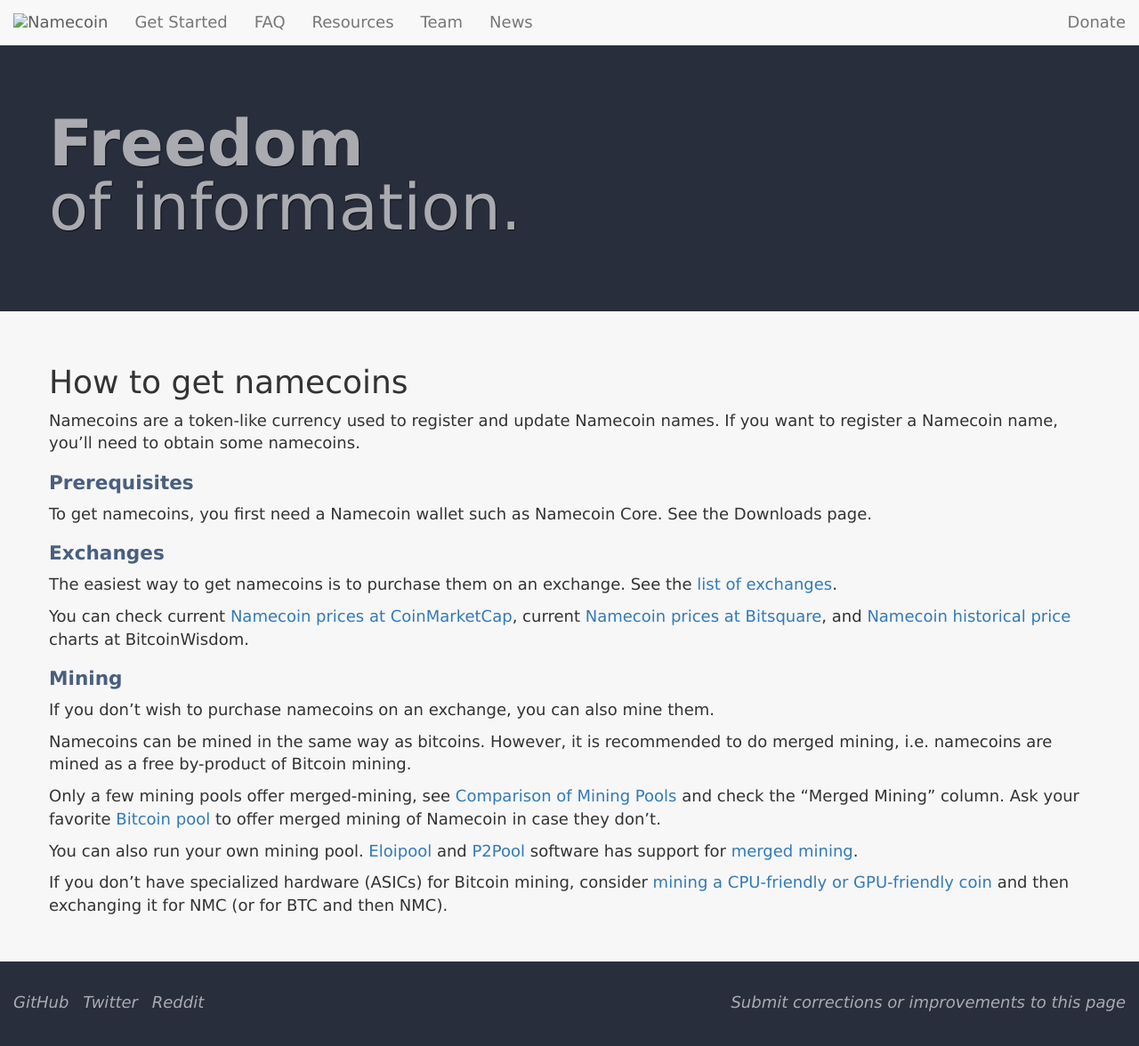
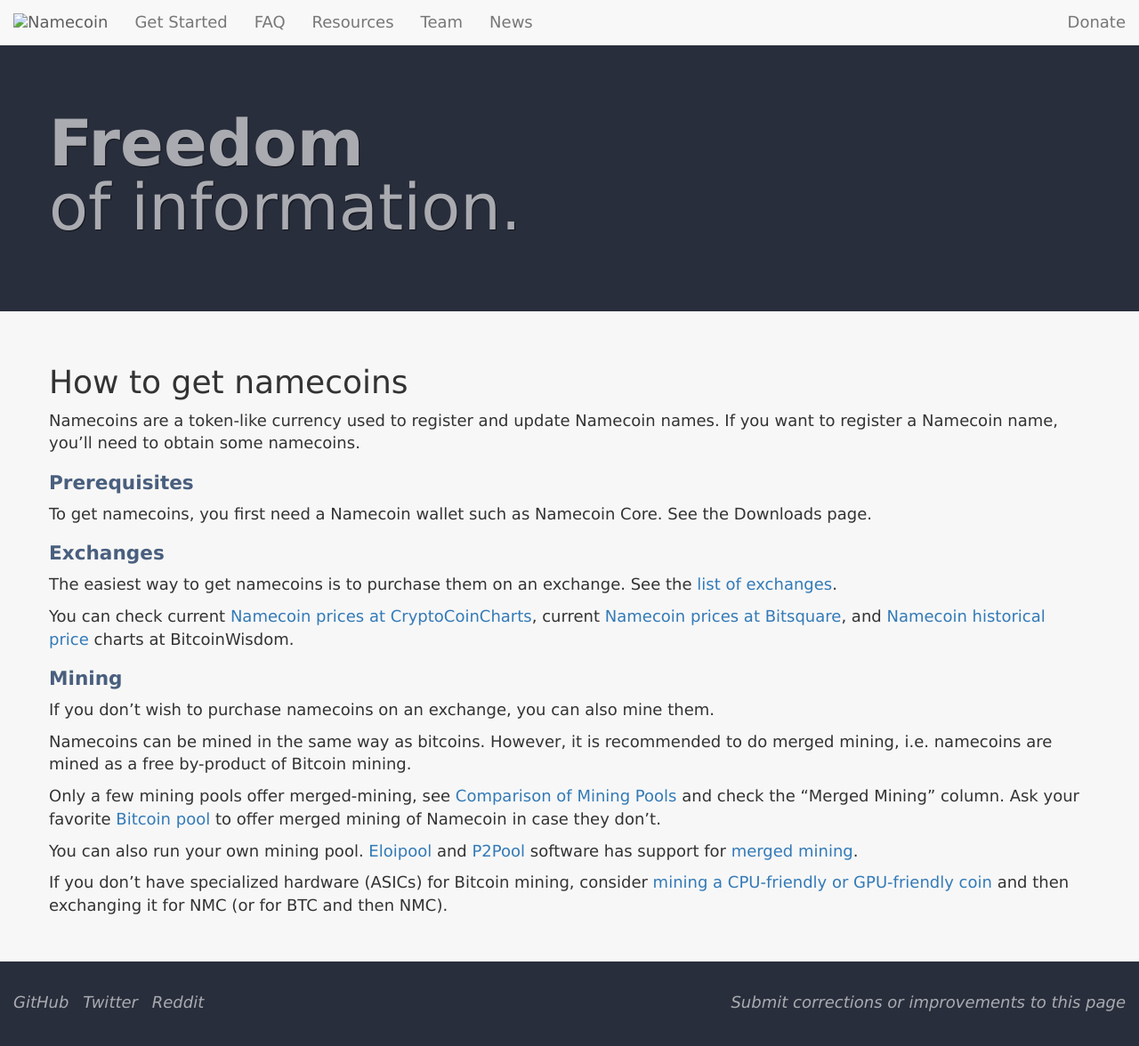
Before and after one commit to JeremyRand/namecoin.org, a Jekyll site: the page built from get-started/get-namecoins/index.md, in a window 1280 px wide and 1180 px high. Shown: the top 1176 px of the window at 89% size. Built offline with Jekyll 4.4.1, drawn with Linux system fonts in a browser that asks for light colours; nearby versions of some CDN libraries; library files that are not in the unit come from our copies.

Commit message:
Get Namecoins: Replace CoinMarketCap with CryptoCoinCharts.

```diff
--- a/get-started/get-namecoins/index.md
+++ b/get-started/get-namecoins/index.md
@@ -15,7 +15,7 @@ To get namecoins, you first need a Namecoin wallet such as Namecoin Core.  See t
 
 The easiest way to get namecoins is to purchase them on an exchange.  See the [list of exchanges]({{site.baseurl}}exchanges/).
 
-You can check current [Namecoin prices at CoinMarketCap](https://coinmarketcap.com/currencies/namecoin/#markets), current [Namecoin prices at Bitsquare](https://market.bitsquare.io/?market=nmc_btc), and [Namecoin historical price](https://bitcoinwisdom.com/markets/btce/nmcusd) charts at BitcoinWisdom.
+You can check current [Namecoin prices at CryptoCoinCharts](https://www.cryptocoincharts.info/coins/show/nmc), current [Namecoin prices at Bitsquare](https://market.bitsquare.io/?market=nmc_btc), and [Namecoin historical price](https://bitcoinwisdom.com/markets/btce/nmcusd) charts at BitcoinWisdom.
 
 ## Mining
 
```
